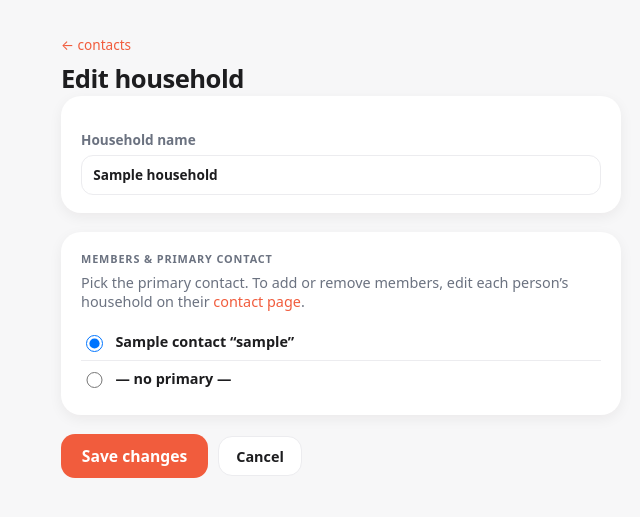
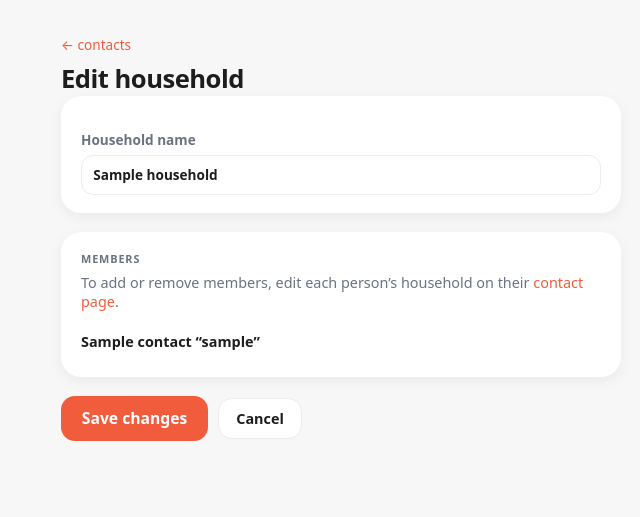
Before and after one commit to Crunchie/evently, a Django app: page /admin/households/1/edit/ in a window 1280 px wide. Shown: the top 517 px of the page, without its empty margins (299-939 px from the left). Run offline with Django 5.2, Linux system fonts and the light colour scheme; a user stored in the database is signed in; tables that the repository leaves empty hold one stand-in row (values such as "Sample post").

Commit message:
Drop Household.primary_contact; make contact rows fully clickable
primary_contact was never read by the invite/send path — sending already
routes to every household member with a usable channel (channels.py). It only
drove a display badge and a form radio, so remove the field, its migration,
the household-form primary picker, the admin column, and the contacts-list
badge. household_edit is now a rename + read-only member list.

Also make each row in the contacts list a clickable link to the contact
(previously only the name was), via a scoped .rowlink modifier so the shared
.pick-row selectable rows are untouched.

Co-Authored-By: Claude Opus 4.8 <noreply@anthropic.com>
Claude-Session: https://claude.ai/code/session_0121HikWKnvShBoFNALKGrZg

```diff
--- a/core/admin.py
+++ b/core/admin.py
@@ -72,9 +72,8 @@ class TagAdmin(admin.ModelAdmin):
 
 @admin.register(Household)
 class HouseholdAdmin(admin.ModelAdmin):
-    list_display = ("name", "primary_contact", "member_count")
+    list_display = ("name", "member_count")
     search_fields = ("name",)
-    list_select_related = ("primary_contact",)
     inlines = [HouseholdMemberInline]
 
     def get_queryset(self, request):
--- a/core/models.py
+++ b/core/models.py
@@ -53,10 +53,6 @@ class Household(TimestampedModel):
     """A family/group invited as one unit with one link (§2.2)."""
 
     name = models.CharField(max_length=120)  # e.g. "The Hendersons"
-    # The known "main" person of the household (for fallback greetings/attribution).
-    primary_contact = models.ForeignKey(
-        "Contact", null=True, blank=True, on_delete=models.SET_NULL, related_name="+"
-    )
     created_by = models.ForeignKey(
         settings.AUTH_USER_MODEL,
         null=True,
--- a/core/static/core/app.css
+++ b/core/static/core/app.css
@@ -466,6 +466,9 @@ body.dash .card .save:disabled { background: #d1d5db; cursor: not-allowed; }
 .pick-head .push-right { margin-left: auto; }
 body.dash .card .sub.tight { margin-top: .1rem; }
 .pick-row.selectable { cursor: pointer; }
+.pick-row.rowlink { color: var(--ink); text-decoration: none; margin: 0 -.9rem; padding: .5rem .9rem; border-radius: 6px; }
+.pick-row.rowlink:hover { background: var(--hover, rgba(0,0,0,.04)); }
+.pick-row.rowlink:hover .cn { color: var(--coral); }
 .pick-head .pn a, .pick-row .cn a { color: var(--ink); }
 .pick-head .pn a:hover, .pick-row .cn a:hover { color: var(--coral); }
 
--- a/core/templates/core/household_edit.html
+++ b/core/templates/core/household_edit.html
@@ -19,21 +19,16 @@
     </div>
 
     <div class="card">
-      <div class="lab">Members &amp; primary contact</div>
-      <p class="sub tight">Pick the primary contact. To add or remove members, edit each
-        person’s household on their <a href="{% url 'contact-new' %}?household={{ household.pk }}">contact page</a>.</p>
+      <div class="lab">Members</div>
+      <p class="sub tight">To add or remove members, edit each person’s household on their
+        <a href="{% url 'contact-new' %}?household={{ household.pk }}">contact page</a>.</p>
       {% for m in household.members.all %}
-      <label class="pick-row selectable">
-        <input type="radio" name="primary" value="{{ m.pk }}" {% if m == household.primary_contact %}checked{% endif %}>
+      <div class="pick-row">
         <span class="cn"><a href="{% url 'contact-edit' m.pk %}">{{ m.name }}</a>{% if m.nickname %} <span class="muted">“{{ m.nickname }}”</span>{% endif %}</span>
-      </label>
+      </div>
       {% empty %}
       <p class="sub">No members yet — <a href="{% url 'contact-new' %}?household={{ household.pk }}">add one</a>.</p>
       {% endfor %}
-      <label class="pick-row selectable">
-        <input type="radio" name="primary" value="" {% if not household.primary_contact %}checked{% endif %}>
-        <span class="cn muted">— no primary —</span>
-      </label>
     </div>
 
     <div class="submit-row">
--- a/core/views.py
+++ b/core/views.py
@@ -1097,14 +1097,12 @@ def contacts_home(request):
     hand-built add-contact / add-household flows."""
     q = request.GET.get("q", "").strip()
     households = list(
-        Household.objects.select_related("primary_contact")
-        .prefetch_related(
+        Household.objects.prefetch_related(
             Prefetch(
                 "members",
                 queryset=Contact.objects.prefetch_related("channels").order_by("name"),
             )
-        )
-        .order_by("name")
+        ).order_by("name")
     )
     loose = list(
         Contact.objects.filter(household__isnull=True).prefetch_related("channels").order_by("name")
@@ -1205,18 +1203,13 @@ def _contact_form(request, contact):
 
 def _posted_member_rows(request) -> list[dict]:
     """Parse the new-household form's parallel-array member inputs. A row counts as a
-    member when it has a name and isn't delete-flagged; `primary` names the chosen row's
-    index (matched against the surviving members below)."""
+    member when it has a name and isn't delete-flagged."""
     names = request.POST.getlist("member_name")
     nicks = request.POST.getlist("member_nick")
     births = request.POST.getlist("member_birth")
     kinds = request.POST.getlist("member_ch_kind")
     values = request.POST.getlist("member_ch_value")
     deletes = request.POST.getlist("member_delete")
-    try:
-        primary_idx = int(request.POST.get("primary", "-1"))
-    except (TypeError, ValueError):
-        primary_idx = -1
     rows = []
     for i, raw_name in enumerate(names):
         if (deletes[i] if i < len(deletes) else "0") == "1":
@@ -1231,7 +1224,6 @@ def _posted_member_rows(request) -> list[dict]:
                 "birth": (births[i] if i < len(births) else "").strip(),
                 "kind": (kinds[i] if i < len(kinds) else "").strip(),
                 "value": (values[i] if i < len(values) else "").strip()[:254],
-                "primary": i == primary_idx,
             }
         )
     return rows
@@ -1240,9 +1232,9 @@ def _posted_member_rows(request) -> list[dict]:
 @staff_member_required
 @require_http_methods(["GET", "POST"])
 def household_new(request):
-    """Create a household + its members + one contact method each + the primary contact,
-    all in one submit (§2.2) — the thing the Django admin can't do (primary_contact needs
-    the members to already exist)."""
+    """Create a household + its members + one contact method each, all in one submit
+    (§2.2) — the thing the Django admin can't do (the members and their channels in a
+    single form)."""
     if request.method == "POST":
         name = request.POST.get("name", "").strip()[:MAX_NAME_LEN]
         members = _posted_member_rows(request)
@@ -1272,7 +1264,6 @@ def household_new(request):
             )
         with transaction.atomic():
             household = Household.objects.create(name=name, created_by=request.user)
-            primary = None
             for m in members:
                 contact = Contact.objects.create(
                     name=m["name"],
@@ -1291,11 +1282,6 @@ def household_new(request):
                         source=ContactChannel.Source.ORGANIZER,
                         status=ContactChannel.Status.ACTIVE,
                     )
-                if m["primary"] or primary is None:
-                    # Chosen primary wins; otherwise the first member is a sane default.
-                    primary = primary if (primary and not m["primary"]) else contact
-            household.primary_contact = primary
-            household.save(update_fields=["primary_contact", "updated_at"])
         return _contacts_redirect(f"Created household {household.name} ({len(members)} members)")
 
     return render(
@@ -1314,8 +1300,8 @@ def household_new(request):
 @staff_member_required
 @require_http_methods(["GET", "POST"])
 def household_edit(request, pk):
-    """Rename a household and (re)assign its primary contact (§2.2). Membership itself is
-    edited via each member's contact page — a contact's `household` field."""
+    """Rename a household (§2.2). Membership itself is edited via each member's contact
+    page — a contact's `household` field."""
     household = get_object_or_404(Household.objects.prefetch_related("members"), pk=pk)
     if request.method == "POST":
         name = request.POST.get("name", "").strip()[:MAX_NAME_LEN]
@@ -1325,14 +1311,8 @@ def household_edit(request, pk):
                 "core/household_edit.html",
                 {"household": household, "error": "A household needs a name."},
             )
-        members = {m.pk: m for m in household.members.all()}
-        try:
-            primary_pk = int(request.POST.get("primary", ""))
-        except (TypeError, ValueError):
-            primary_pk = None
         household.name = name
-        household.primary_contact = members.get(primary_pk)  # None clears it (or invalid pick)
-        household.save(update_fields=["name", "primary_contact", "updated_at"])
+        household.save(update_fields=["name", "updated_at"])
         return _contacts_redirect(f"Updated household {household.name}")
     return render(request, "core/household_edit.html", {"household": household, "error": None})
 
```
Also changed, not shown: Events App — Design Summary.md (+2 -2 lines), core/templates/core/contacts_home.html (+7 -7 lines), core/templates/core/household_new.html (+4 -6 lines), tests/test_contacts.py (+6 -32 lines), core/migrations/0005_remove_household_primary_contact.py (added).
